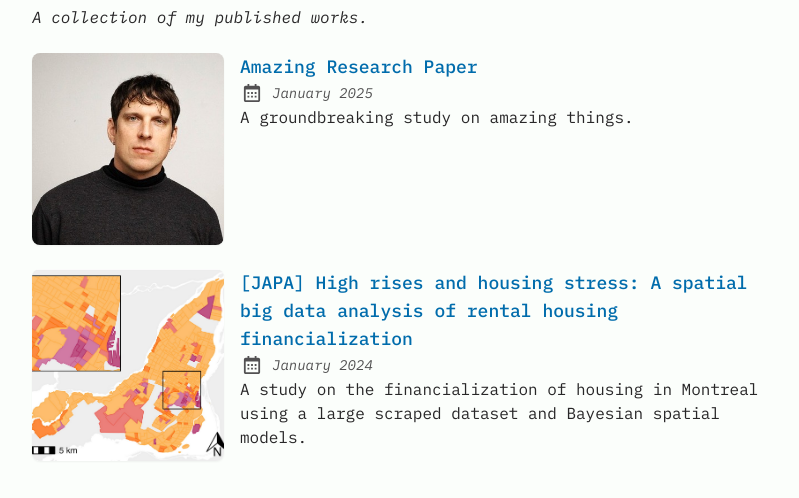
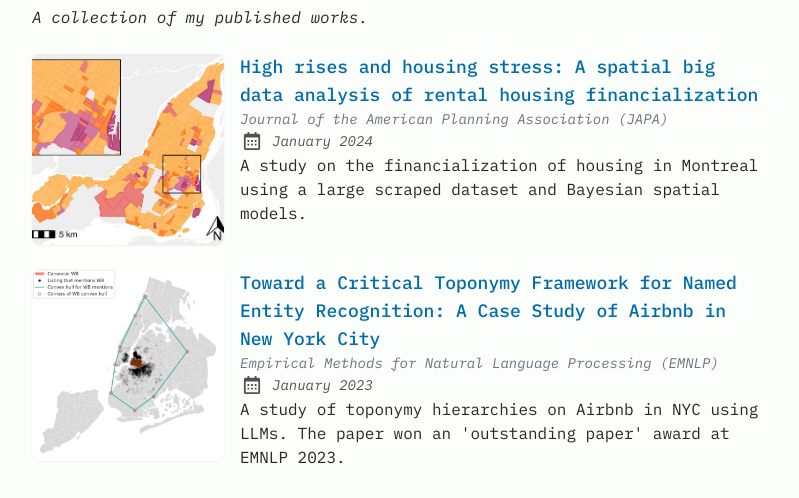
Before and after one commit to maybemkl/mikaelbrunila.com, an Astro site: page /publications in a window 1280 px wide. Shown: the part 324-822 px from the top of the page, without its empty margins (240-1039 px from the left). Built offline with nearby package versions, Linux system fonts and the light colour scheme; Astro itself is replaced by a stand-in of ours.

Commit message:
baseline set for publications

```diff
--- a/src/components/Card.tsx
+++ b/src/components/Card.tsx
@@ -9,20 +9,20 @@ export interface Props {
 }
 
 export default function Card({ href, frontmatter, secHeading = true }: Props) {
-  const { title, pubDatetime, modDatetime, description, image } = frontmatter;
+  const { title, pubDatetime, modDatetime, description, image, journal } = frontmatter; // Destructure journal
 
   const headerProps = {
     style: { viewTransitionName: slugifyStr(title) },
     className: "text-lg font-medium decoration-dashed hover:underline",
   };
-  console.log("Card frontmatter:", frontmatter);
+
   return (
     <li className="my-6 flex items-start space-x-4">
       {image && (
         <img
           src={image}
           alt={title}
-          className="w-48 h-48 object-cover rounded-lg shadow-sm" // Increased width and height
+          className="w-48 h-48 object-cover rounded-lg shadow-sm"
         />
       )}
       <div>
@@ -36,7 +36,12 @@ export default function Card({ href, frontmatter, secHeading = true }: Props) {
             <h3 {...headerProps}>{title}</h3>
           )}
         </a>
-        <Datetime pubDatetime={pubDatetime} modDatetime={modDatetime} format={frontmatter.format || "full"} />
+        <p className="text-sm text-gray-500 italic">{journal}</p> {/* Display the journal */}
+        <Datetime
+          pubDatetime={pubDatetime}
+          modDatetime={modDatetime}
+          format={frontmatter.format || "full"}
+        />
         <p>{description}</p>
       </div>
     </li>
--- a/src/pages/publications/index.astro
+++ b/src/pages/publications/index.astro
@@ -4,20 +4,22 @@ import Publications from "@layouts/Publications.astro";
 // List of publications
 const publications = [
   {
-    title: "Amazing Research Paper",
-    url: "https://example.com/amazing-research",
-    image: "/assets/img/mikael_brunila.jpeg",
-    description: "A groundbreaking study on amazing things.",
-    pubDatetime: "2025-01-01T12:00:00Z", // Valid ISO 8601 date
-    modDatetime: null, // Optional
-  },
-  {
-    title: "[JAPA] High rises and housing stress: A spatial big data analysis of rental housing financialization",
+    title: "High rises and housing stress: A spatial big data analysis of rental housing financialization",
+    journal: "Journal of the American Planning Association (JAPA)",
     url: "https://www.tandfonline.com/doi/full/10.1080/01944363.2022.2126382",
     image: "/assets/img/japa_map.png",
     description: "A study on the financialization of housing in Montreal using a large scraped dataset and Bayesian spatial models.",
     pubDatetime: "2024-01-01T00:00:00Z",
     modDatetime: null,
+  },
+  {
+    title: "Toward a Critical Toponymy Framework for Named Entity Recognition: A Case Study of Airbnb in New York City",
+    journal: "Empirical Methods for Natural Language Processing (EMNLP)",
+    url: "https://aclanthology.org/2023.emnlp-main.284/",
+    image: "/assets/img/airbnb_toponymy_map.png",
+    description: "A study of toponymy hierarchies on Airbnb in NYC using LLMs. The paper won an 'outstanding paper' award at EMNLP 2023.",
+    pubDatetime: "2023-01-12T12:00:00Z", // Valid ISO 8601 date
+    modDatetime: null, // Optional
   },
 ];
 
@@ -26,6 +28,7 @@ const cards = publications.map((pub) => ({
   href: pub.url, // Use the external link for href
   frontmatter: {
     title: pub.title,
+    journal: pub.journal,
     pubDatetime: pub.pubDatetime,
     modDatetime: pub.modDatetime,
     description: pub.description,
```
Also changed, not shown: public/assets/img/airbnb_toponymy_graph.png (added), public/assets/img/airbnb_toponymy_map.png (added), src/styles/base.css (line endings or trailing spaces).
